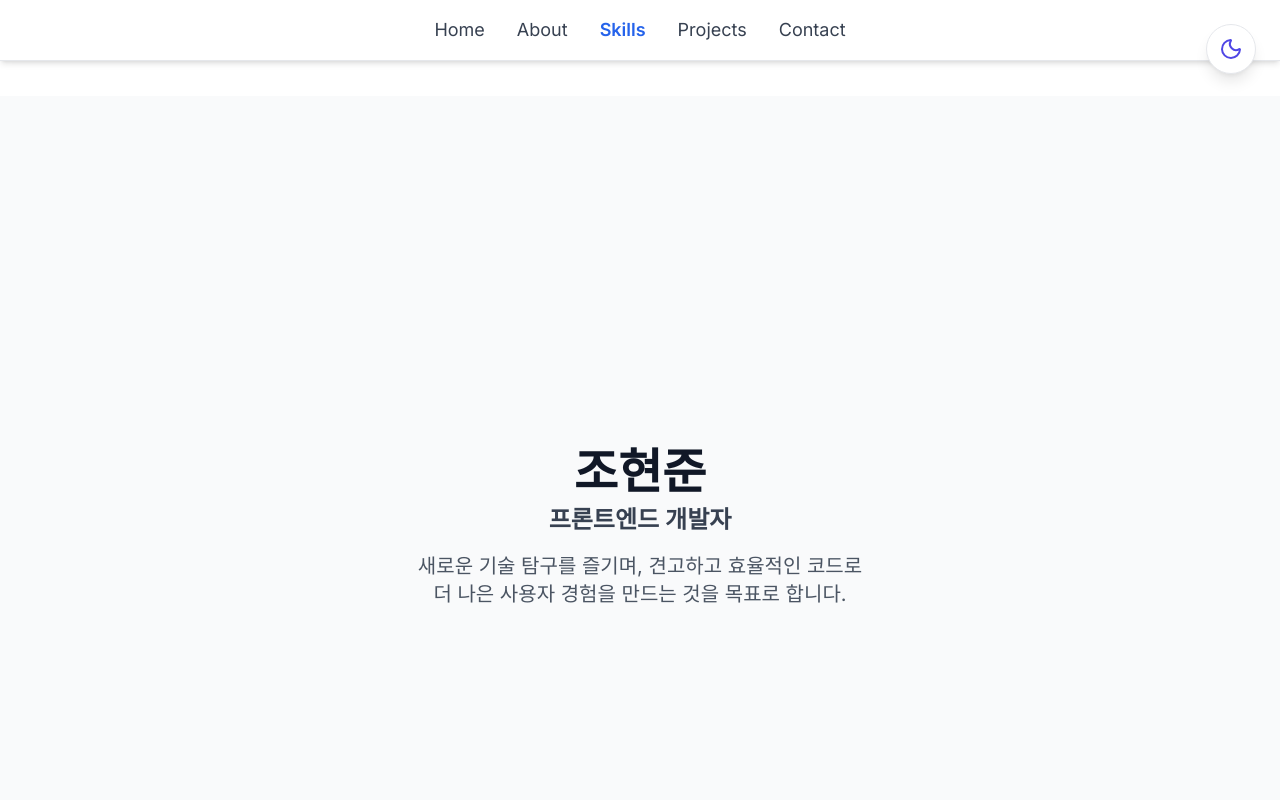
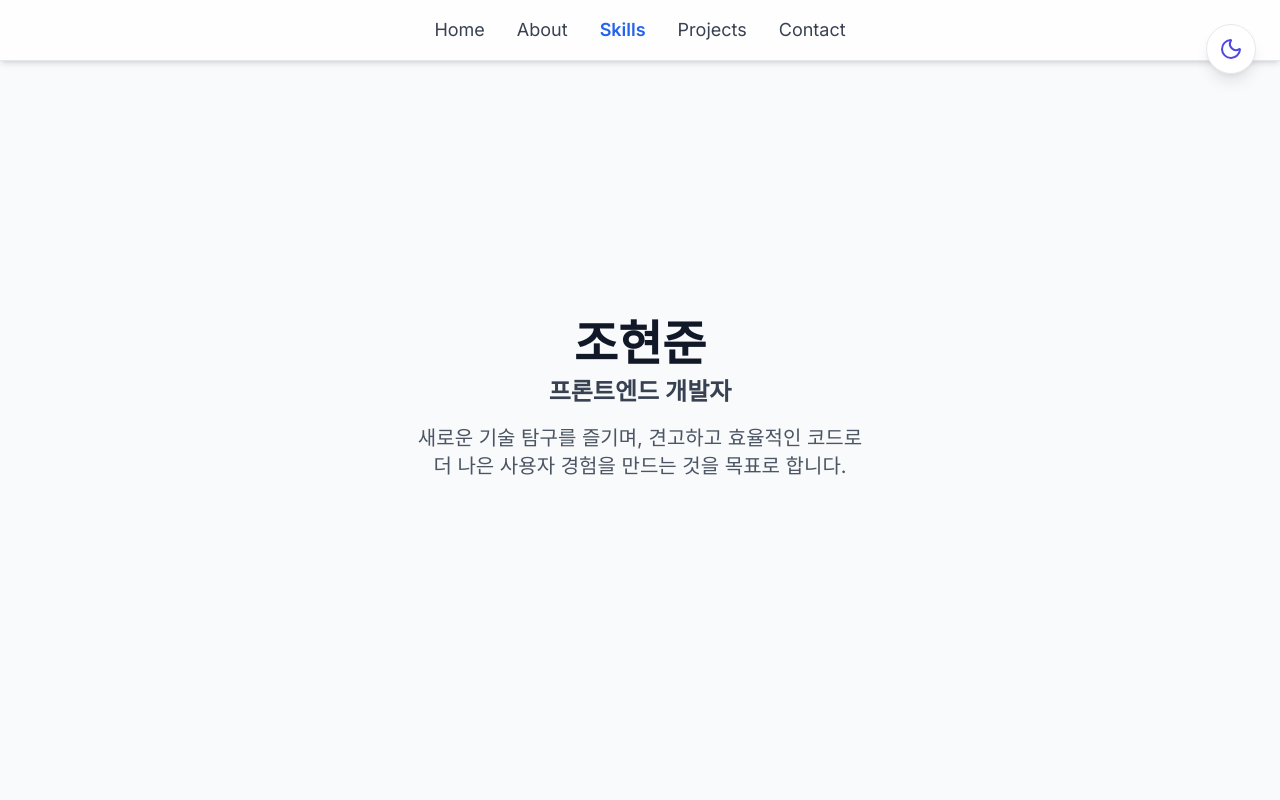
Before and after one commit to johj703/johj703.github.io, a Next.js app: page / in a window 1280 px wide. Shown: the top 800 px of the page. Built offline with nearby package versions, Linux system fonts and the light colour scheme.

Commit message:
🔧fix: Header와 Hero 사이에 생긴 공간을 해당 컴포넌트에 추가했던 padding 속성을 지워서 해결

```diff
--- a/src/app/page.tsx
+++ b/src/app/page.tsx
@@ -9,7 +9,7 @@
   return (
     <main className="flex flex-col items-center justify-center">
       <Header />
-      <div className="w-full pt-20 md:pt-24">
+      <div className="w-full">
         <Hero />
         <About />
         <Skills />
--- a/src/components/Hero.tsx
+++ b/src/components/Hero.tsx
@@ -4,7 +4,7 @@
   return (
     <section
       id="hero"
-      className="min-h-screen flex items-center justify-center bg-gray-50 pt-16"
+      className="min-h-screen flex items-center justify-center bg-gray-50"
     >
       <div className="text-center">
         <h1 className="text-5xl font-bold mb-2">조현준</h1>
```
